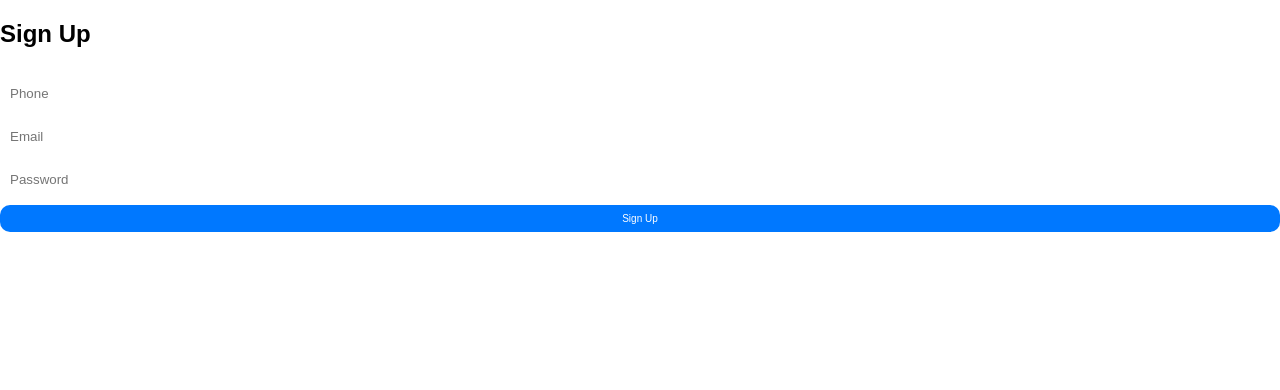
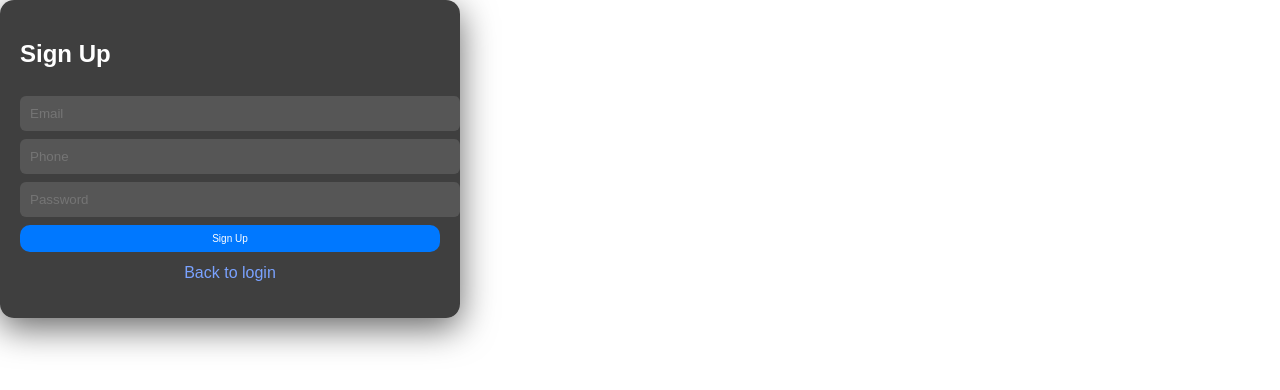
Before and after one commit to ganzapatrice-max/ai-overlay-backend, a React (Vite) app in the folder desktop-app/renderer/: page / in a window 1280 px wide. Both pictures are taken after a click on the element "Create account". Shown: the top 390 px of the page. Built offline with nearby package versions, Linux system fonts and the light colour scheme.

Commit message:
Fix signup back-to-login navigation

```diff
--- a/desktop-app/renderer/src/components/Signup.jsx
+++ b/desktop-app/renderer/src/components/Signup.jsx
@@ -1,57 +1,45 @@
 import { useState } from "react";
-import API from "../utils/api";
+import { signup } from "../utils/api";
 
-export default function Signup() {
+export default function Signup({ onBack }) {
+  const [email, setEmail] = useState("");
   const [phone, setPhone] = useState("");
-  const [email, setEmail] = useState("");
   const [password, setPassword] = useState("");
-  const [error, setError] = useState("");
+  const [message, setMessage] = useState("");
   const [loading, setLoading] = useState(false);
 
-  async function handleSignup(e) {
-    e.preventDefault();
-    setError("");
-
-    if (!phone || !email || !password) {
-      setError("All fields are required");
+  const handleSignup = async () => {
+    if (!email || !phone || !password) {
+      setMessage("Phone and password are required ❌");
       return;
     }
 
+    setLoading(true);
+    setMessage("");
+
     try {
-      setLoading(true);
-
-      await API.post("/auth/signup", {
-        phone,
-        email,
-        password,
-      });
-
-      alert("Signup successful! Wait for admin approval.");
-
-      // Optional: clear form
-      setPhone("");
-      setEmail("");
-      setPassword("");
-
+      await signup({ email, phone, password });
+      setMessage("Account created. Wait for admin approval ⏳");
     } catch (err) {
-      setError(
+      setMessage(
         err.response?.data?.message ||
-        "Signup failed. Please try again."
+          "Signup failed. Try again."
       );
     } finally {
       setLoading(false);
     }
-  }
+  };
 
   return (
-    <form onSubmit={handleSignup} className="auth-form">
+    <div className="card">
       <h2>Sign Up</h2>
 
-      {error && (
-        <div className="error-box">
-          {error}
-        </div>
-      )}
+      <input
+        type="email"
+        placeholder="Email"
+        value={email}
+        onChange={(e) => setEmail(e.target.value)}
+      />
 
       <input
         type="text"
@@ -61,22 +49,32 @@ export default function Signup() {
       />
 
       <input
-        type="email"
-        placeholder="Email"
-        value={email}
-        onChange={(e) => setEmail(e.target.value)}
-      />
-
-      <input
         type="password"
         placeholder="Password"
         value={password}
         onChange={(e) => setPassword(e.target.value)}
       />
 
-      <button type="submit" disabled={loading}>
-        {loading ? "Signing up..." : "Sign Up"}
+      <button onClick={handleSignup} disabled={loading}>
+        {loading ? "Creating..." : "Sign Up"}
       </button>
-    </form>
+
+      {message && (
+        <p style={{ color: "#ff7070", marginTop: 10 }}>{message}</p>
+      )}
+
+      {/* THIS is the Back to Login */}
+      <p
+        onClick={onBack}
+        style={{
+          cursor: "pointer",
+          marginTop: 12,
+          color: "#7aa2ff",
+          textAlign: "center",
+        }}
+      >
+        Back to login
+      </p>
+    </div>
   );
 }
```
